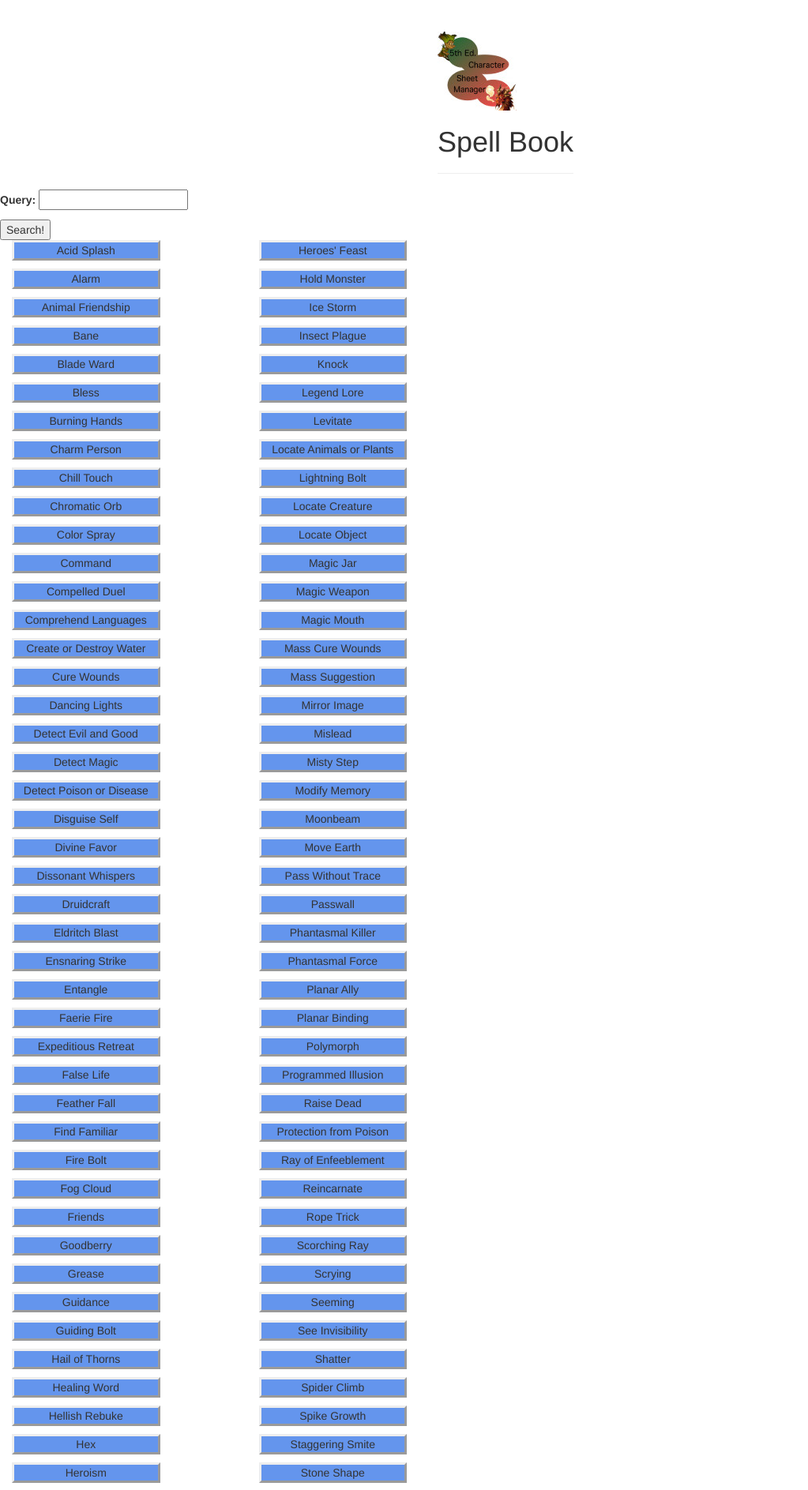
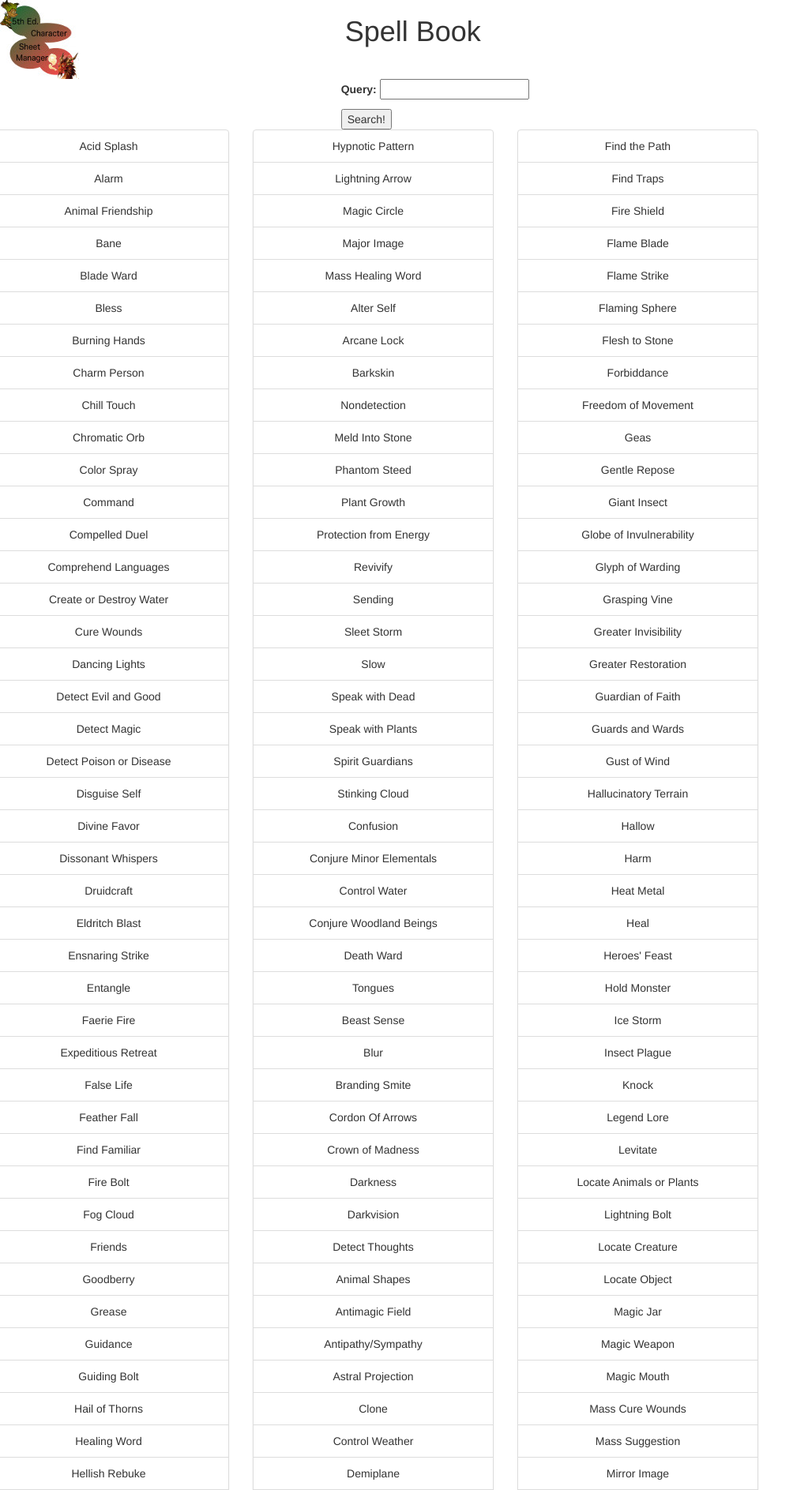
Before and after one commit to awarnes/5E-Character, a Django app: page /spells/ in a window 1280 px wide. Shown: the top 1887 px of the page at 79% size, without its empty margins (0-1023 px from the left). Run offline with Django 3.2, Linux system fonts and the light colour scheme; data comes from the database, SQL or seed files in the repository; some libraries are stand-ins or nearby versions.

Commit message:
Pritified the spell book page...

```diff
--- a/CSM/pages/static/pages/js/spellbook.js
+++ b/CSM/pages/static/pages/js/spellbook.js
@@ -4,8 +4,10 @@
 
 $(document).ready(function(evt){
 
-    $('.list_item').on('click', function(evt){
+    $('.list-group-item').on('click', function(evt){
         var $query = $(this).text();
+
+        $('#output').modal('toggle');
 
         $.get('/spells/spell_info/', {spell: $query}, function(data){
 
--- a/CSM/pages/views.py
+++ b/CSM/pages/views.py
@@ -21,6 +21,9 @@ def spell_book(request):
     if request.method == 'GET':
         form = SearchSpells()
         spells = Spell.objects.all()
+        spells_1 = spells[:len(spells) // 3]
+        spells_2 = spells[len(spells) // 3:(len(spells) // 3) * 2]
+        spells_3 = spells[(len(spells) // 3) * 2:]
 
     elif request.method == 'POST':
         query = request.POST.get('query')
@@ -28,8 +31,11 @@ def spell_book(request):
             query = ''
         form = SearchSpells(data=request.POST)
         spells = Spell.objects.filter(Q(name__icontains=query) | Q(available_to__icontains=query))
+        spells_1 = spells[:len(spells) // 3]
+        spells_2 = spells[len(spells) // 3:(len(spells) // 3) * 2]
+        spells_3 = spells[(len(spells) // 3) * 2:]
 
-    context = {'spells': spells, 'form': form}
+    context = {'spells1': spells_1, 'spells2': spells_2, 'spells3': spells_3, 'form': form}
 
     return render(request, 'spellbook.html', context)
 
--- a/CSM/templates/spellbook.html
+++ b/CSM/templates/spellbook.html
@@ -1,9 +1,9 @@
 {% extends 'base.html' %}
 {% load static %}
 
-{% block css %}
-    <link type="text/css" rel="stylesheet" href="{% static 'pages/css/spellbook.css' %}">
-{% endblock %}
+{#{% block css %}#}
+{#    <link type="text/css" rel="stylesheet" href="{% static 'pages/css/spellbook.css' %}">#}
+{#{% endblock %}#}
 
 {% block js %}
 
@@ -22,21 +22,23 @@
 {% endblock %}
 
 {% block header %}
+    <header class="row">
+        <div class="col-md-4">
+            <img src="{% static 'pages/img/logo_small.jpg' %}">
+        </div>
 
-    <div class="page-header">
-        <img src="{% static 'pages/img/logo_small.jpg' %}">
+        <div class="col-md-6">
             <h1>Spell Book</h1>
         </div>
-
-
+    </header>
 {% endblock %}
 
 
 {% block main %}
-    <main class="col-md-12">
+    <main class="row">
 
         <section class="row">
-
+            <div class="col-md-4 col-md-offset-4">
                 <form action="" method="POST">
                     {% csrf_token %}
 
@@ -45,24 +47,47 @@
                     {{ form.as_p }}
 
                     <button>Search!</button>
-
                 </form>
-
+            </div>
         </section>
 
-        <section id="list">
+        <section class="row space-between" id="list">
 
+            <div class="col-md-3">
+                <ul class="list-group">
+                    {% for spell in spells1 %}
+                        <li class="list-group-item text-center">{{ spell }}</li>
+                    {% endfor %}
+                </ul>
+            </div>
+            <div class="col-md-3">
 
-            {% for spell in spells %}
-                <p class="list_item">{{ spell }}</p>
+                    <ul class="list-group">
+                        {% for spell in spells2 %}
+                            <li class="list-group-item text-center">{{ spell }}</li>
                         {% endfor %}
+                    </ul>
+            </div>
+            <div class="col-md-3">
 
-
+                    <ul class="list-group">
+                        {% for spell in spells3 %}
+                            <li class="list-group-item text-center">{{ spell }}</li>
+                        {% endfor %}
+                    </ul>
+            </div>
         </section>
 
-        <section id="output">
-
-            <h1 id="name"></h1>
+        <div class="modal fade" id="output">
+            <div class="modal-dialog" role="document">
+                <div class="modal-content">
+                    <div class="modal-header">
+                        <h5 class="modal-title" id="name"></h5>
+                        <button type="button" class="close" data-dismiss="modal" aria-label="Close">
+                        <span aria-hidden="true">&times;</span>
+                        </button>
+                    </div>
+                    <div class="modal-body">
                         <p>Level: <span id="level"></span></p>
                         <p>School: <span id="school"></span></p>
                         <hr>
@@ -75,10 +100,13 @@
                         <hr>
                         <p>Description:</p>
                         <p id="description"></p>
-            <hr>
+                    </div>
+                    <div class="modal-footer">
                     <p>Classes: <span id="available_to"></span></p>
-
-        </section>
+                    </div>
+                </div>
+            </div>
+        </div>
 
     </main>
 
```
Lines whose indentation alone changed are shown as unchanged.
